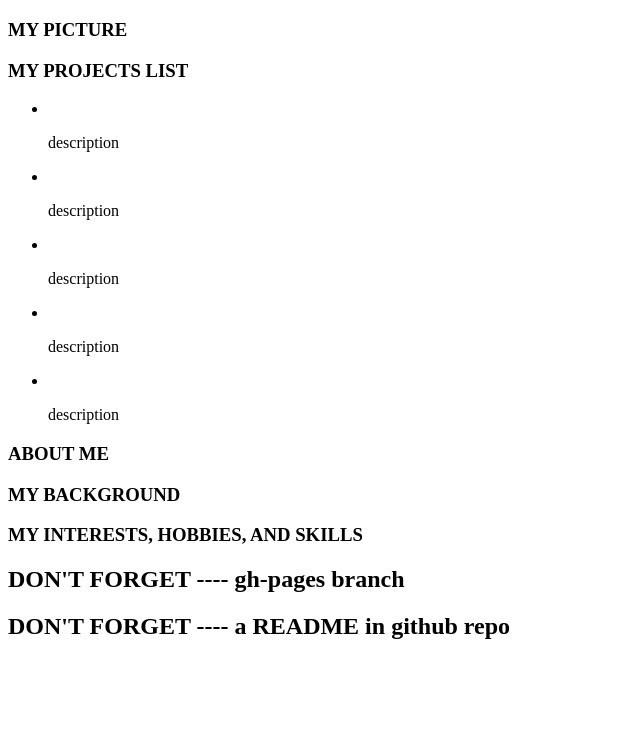
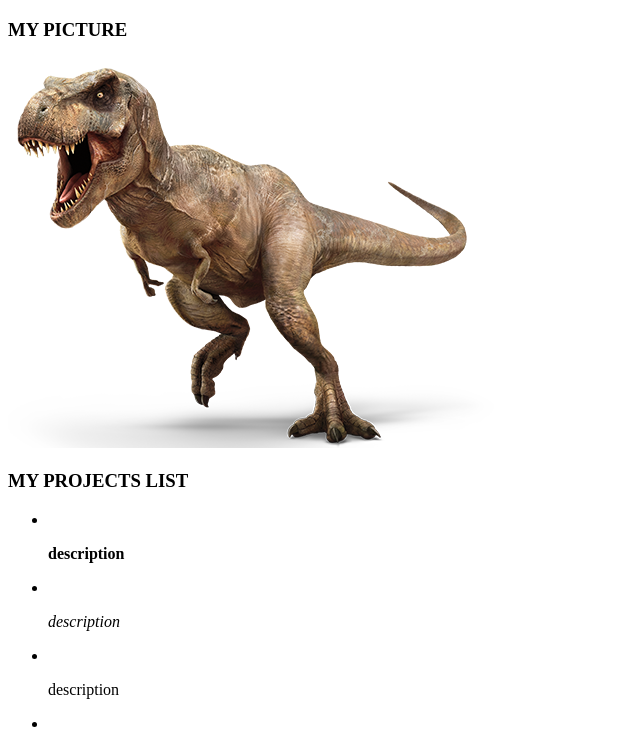
Before and after one commit to WilliamKinzig/Kinzig_Portfolio, a plain HTML site: page index.html in a window 1280 px wide. Shown: the part 61-800 px from the top of the page, without its empty margins (0-640 px from the left). Drawn offline with Linux system fonts and the light colour scheme.

Commit message:
add image of myself

```diff
--- a/index.html
+++ b/index.html
@@ -7,18 +7,27 @@
     <h1> William Kinzig -- Portfolio </h1>
 
     <h3>MY PICTURE</h3>
+
+    <img src="img/t-rex.png" alt="A photo of me(ish)">
+
     <h3>MY PROJECTS LIST</h3>
       <ul>
         <li></li>
-          <p>description</p>
+          <p><strong>description</strong></p>
+
+        <li></li>
+          <p><em>description</em></p>
+
         <li></li>
           <p>description</p>
+
         <li></li>
           <p>description</p>
+
         <li></li>
-          <p>description</p>
-        <li></li>
-          <p>description</p>
+          <p>description - here's a link to my art/animation webpage
+            <a href="http://www.billykinzig.com/">BillyKinzig</a></p>
+
       </ul>
     <h3>ABOUT ME</h3>
     <h3>MY BACKGROUND</h3>
```
Also changed, not shown: img/t-rex.png (added).
